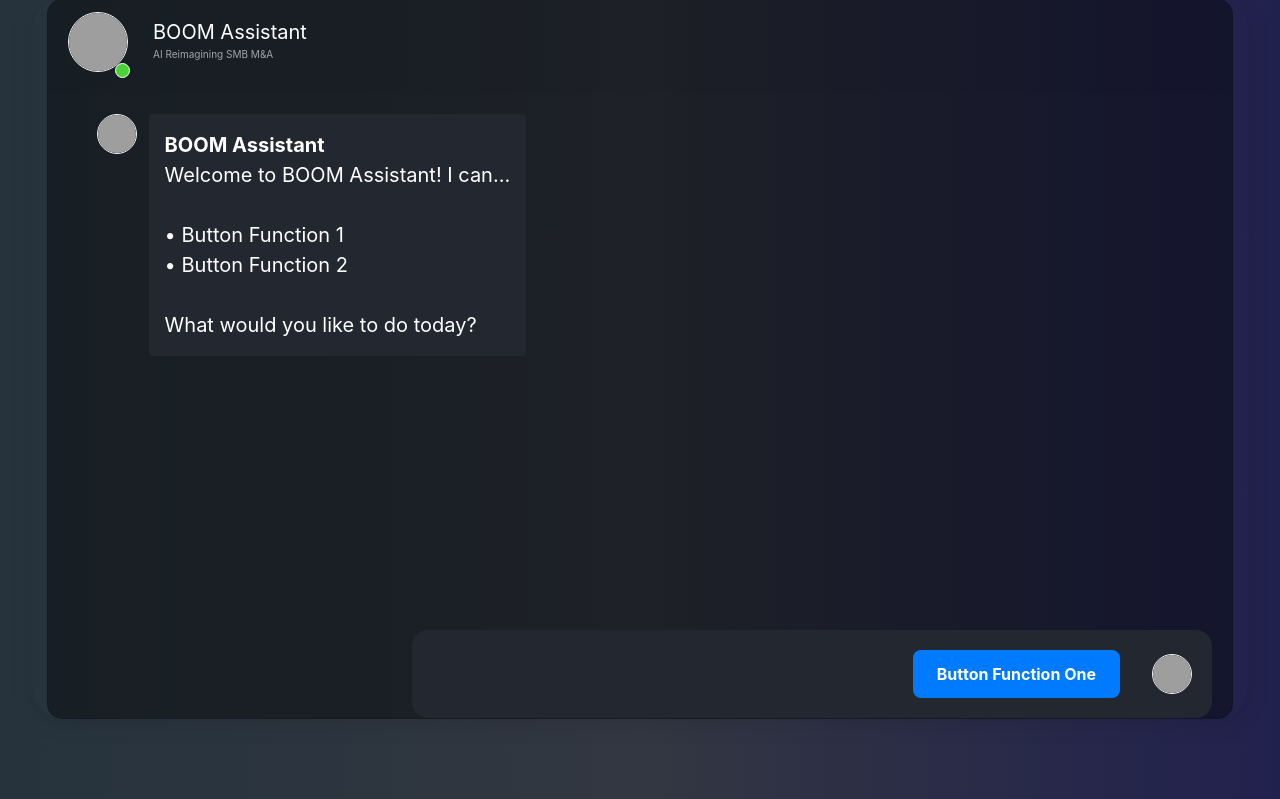
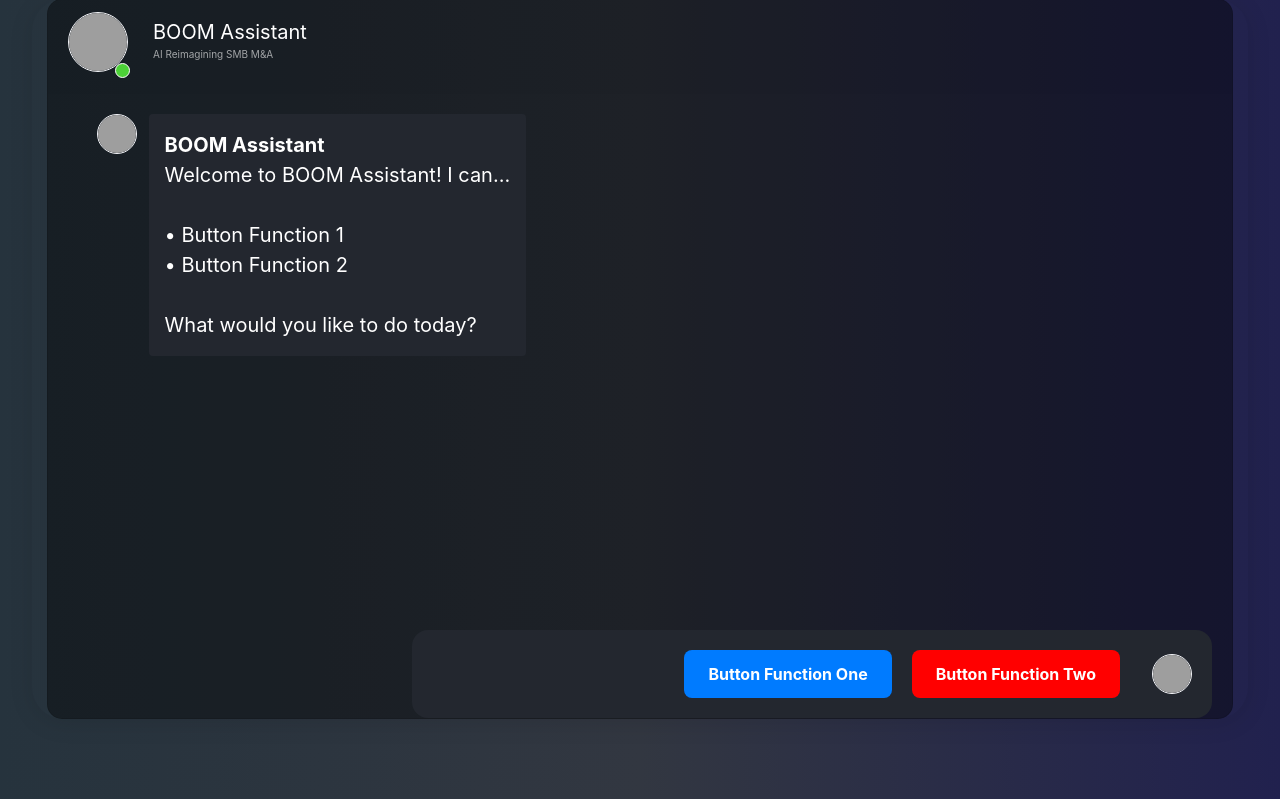
Before and after one commit to sfroning88/Boom-0000, a Flask app: page / in a window 1280 px wide. Shown: the part 17-816 px from the top of the page. Run offline with Flask 3, Linux system fonts and the light colour scheme; parts of the project's set-up code (start-up, migrations or seed data) failed here and were passed over; some libraries are stand-ins or nearby versions; grey boxes are pictures that could not be loaded.

Commit message:
Update chat.html
Button two

```diff
--- a/templates/chat.html
+++ b/templates/chat.html
@@ -71,6 +71,7 @@
                   </div>
                   <div id="action-buttons" style="width: 100%; max-width: 800px; display: flex; align-items: center; gap: 1em; background: #23272f; border-radius: 16px; padding: 1em; justify-content: flex-end; margin-left: auto;">
                     <button id="BUTTON_FUNCTION_ONE" class="btn btn-primary" style="margin: 0; background: #007bff; border: none; padding: 12px 24px; border-radius: 8px; color: white; font-weight: bold;">Button Function One</button>
+                    <button id="BUTTON_FUNCTION_TWO" class="btn btn-primary" style="margin: 0; background: #ff0000; border: none; padding: 12px 24px; border-radius: 8px; color: white; font-weight: bold;">Button Function Two</button>
                     <div class="img_cont_msg" style="margin-left: 12px;">
                       <img src="https://i.ibb.co/d5b84Xw/Untitled-design.png" class="rounded-circle user_img_msg" style="width: 40px; height: 40px; object-fit: cover;">
                     </div>
@@ -137,6 +138,51 @@
             }
           });
         });
+
+        $('#BUTTON_FUNCTION_TWO').on('click', function() {
+          // Show user message bubble
+          $('#chat-messages').append(
+            '<div class="d-flex mb-3 justify-content-end">' +
+              '<div class="p-3 rounded" style="background: #007bff; color: #fff; border-radius: 16px 16px 4px 16px; max-width: 80%;">' +
+                '<span style="font-weight: bold;">You</span><br>' +
+                'Button Function Two' +
+              '</div>' +
+              '<div class="img_cont_msg" style="margin-left: 12px;">' +
+                '<img src="https://i.ibb.co/d5b84Xw/Untitled-design.png" class="rounded-circle user_img_msg" style="width: 40px; height: 40px; object-fit: cover;">' +
+              '</div>' +
+            '</div>'
+          );
+
+          // Show bot response
+          var botBubble = $('<div class="d-flex mb-3">' +
+            '<div class="img_cont_msg" style="margin-right: 12px;">' +
+              '<img src="https://media.licdn.com/dms/image/v2/D560BAQHK10HmqRh1rQ/company-logo_200_200/company-logo_200_200/0/1701815665068/wealthboom_logo?e=1755129600&v=beta&t=0RhPS_izHlCe2NRvKtO7mgT7LXo6T87muFlK-HR_noE" class="rounded-circle user_img_msg" style="width: 40px; height: 40px; object-fit: cover;">' +
+            '</div>' +
+            '<div class="p-3 rounded" style="background: #23272f; color: #fff; border-radius: 16px 16px 16px 4px; max-width: 80%;">' +
+              '<b>BOOM Assistant</b><br><span id="call-status">Loading button function two...</span>' +
+            '</div>' +
+          '</div>');
+          $('#chat-messages').append(botBubble);
+
+          // Scroll to bottom
+          scrollToBottom();
+
+          // BUTTON FUNCTION TWO
+          $.ajax({
+            url: '/BUTTON_FUNCTION_TWO',
+            type: 'POST',
+            success: function (data) {
+              if (data.success) {
+                $('#call-status').html('<span style="color: limegreen;">Button Function Two success!</span>');
+              } else {
+                $('#call-status').html('<span style="color: red;">Button Function Two failure.</span>');
+              }
+            },
+            error: function () {
+              $('#call-status').html('<span style="color: red;">Button Function Two error.</span>');
+            }
+          });
+        });
       });
     </script>
     <style>
```
